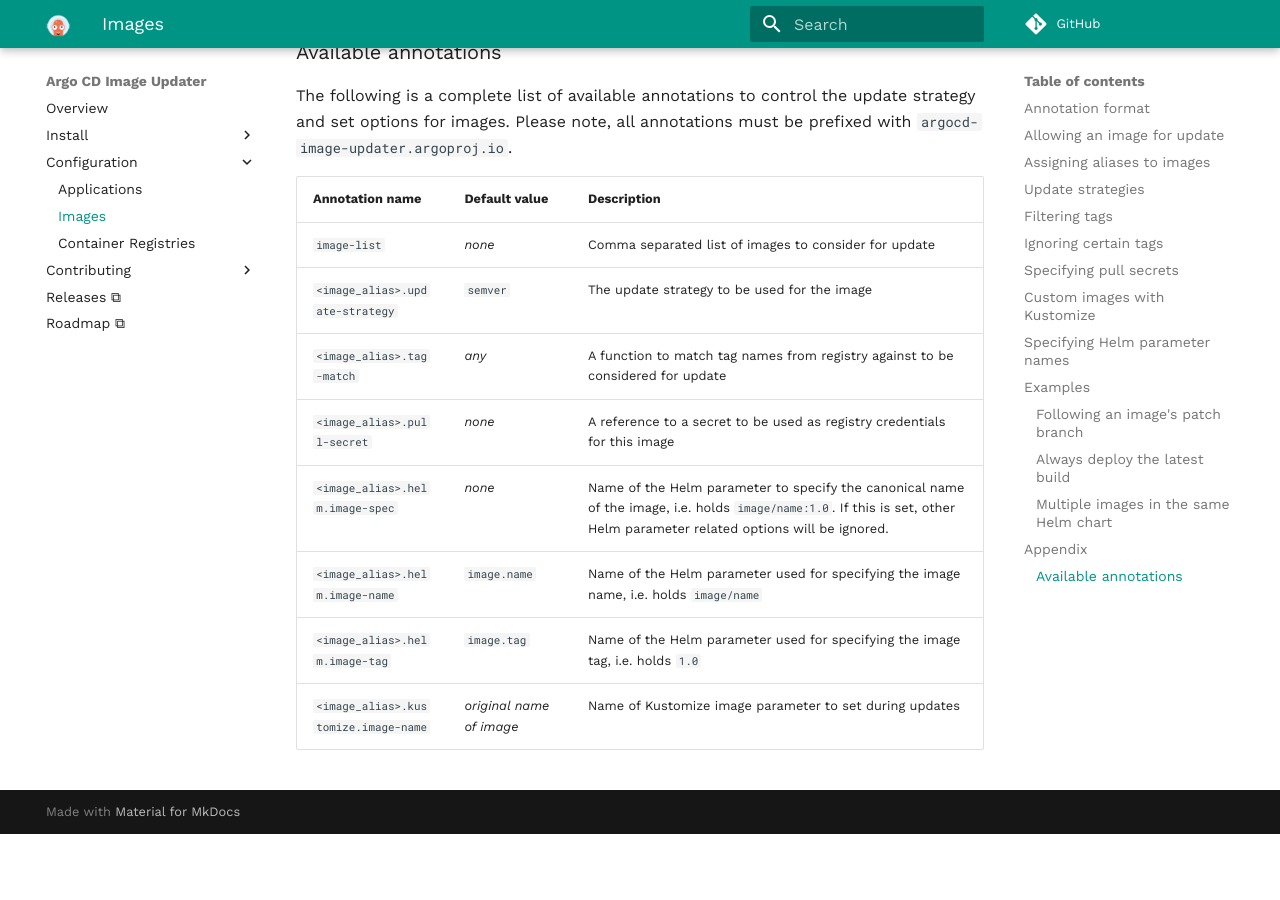
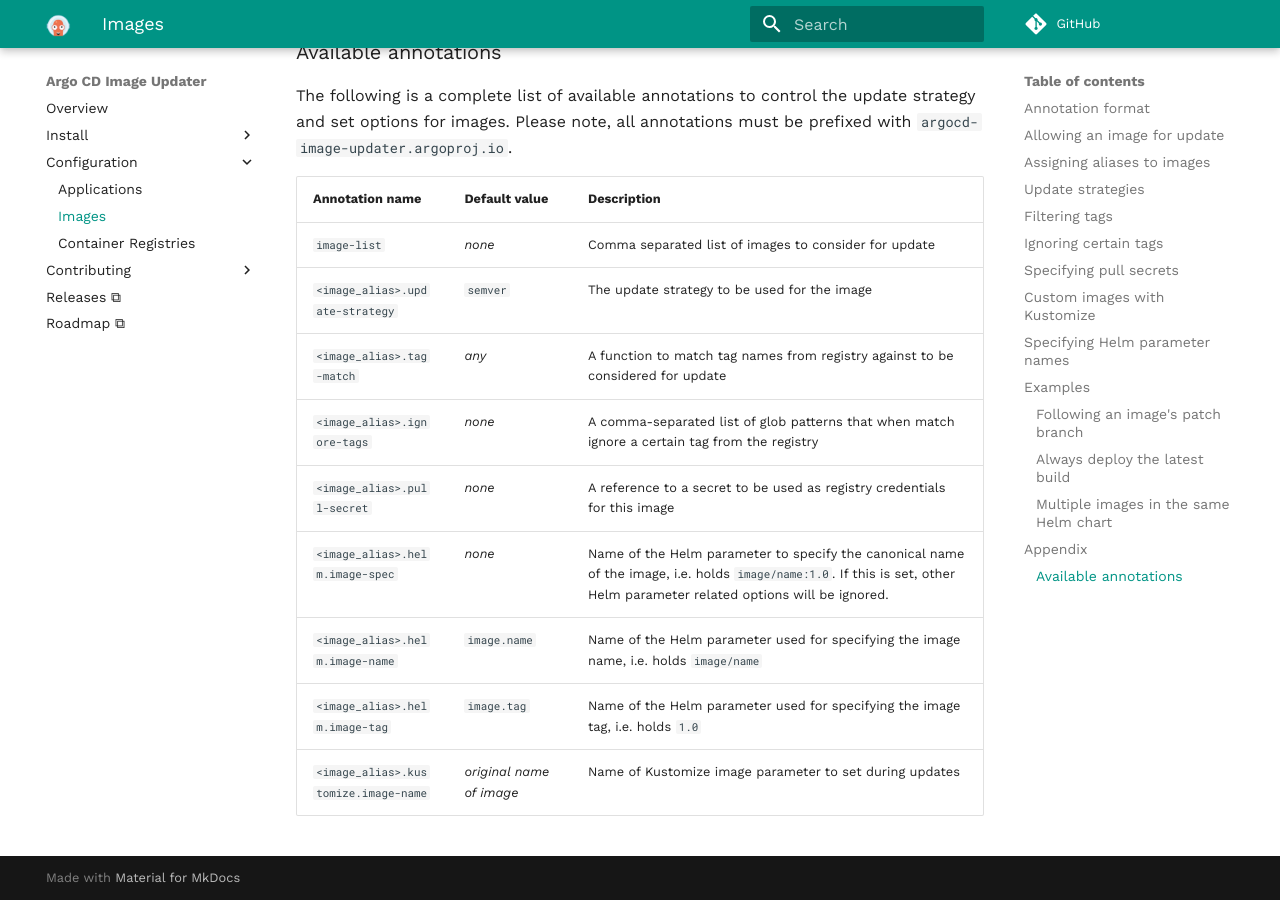
Before and after one commit to argoproj-labs/argocd-image-updater, an MkDocs documentation site: the page built from docs/configuration/images.md, in a window 1280 px wide and 900 px high, scrolled down 7110 px. Built offline with MkDocs 1.6.1 and Material for MkDocs 9.7.7, drawn with Linux system fonts in a browser that asks for light colours; comment, search, counter and statistics services are not loaded; before the commit the page ends 7944 px from its top, so only the background shows below that.

Commit message:
Update documentation

```diff
--- a/docs/configuration/images.md
+++ b/docs/configuration/images.md
@@ -342,6 +342,7 @@ must be prefixed with `argocd-image-updater.argoproj.io`.
 |`image-list`|*none*|Comma separated list of images to consider for update|
 |`<image_alias>.update-strategy`|`semver`|The update strategy to be used for the image|
 |`<image_alias>.tag-match`|*any*|A function to match tag names from registry against to be considered for update|
+|`<image_alias>.ignore-tags`|*none*|A comma-separated list of glob patterns that when match ignore a certain tag from the registry|
 |`<image_alias>.pull-secret`|*none*|A reference to a secret to be used as registry credentials for this image|
 |`<image_alias>.helm.image-spec`|*none*|Name of the Helm parameter to specify the canonical name of the image, i.e. holds `image/name:1.0`. If this is set, other Helm parameter related options will be ignored.|
 |`<image_alias>.helm.image-name`|`image.name`|Name of the Helm parameter used for specifying the image name, i.e. holds `image/name`|
```
